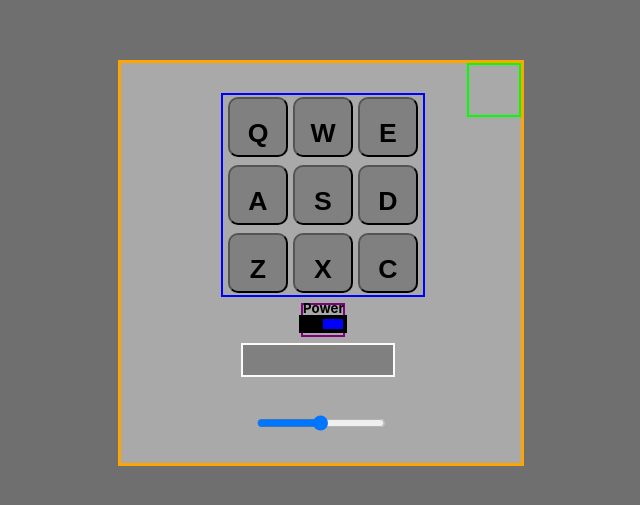
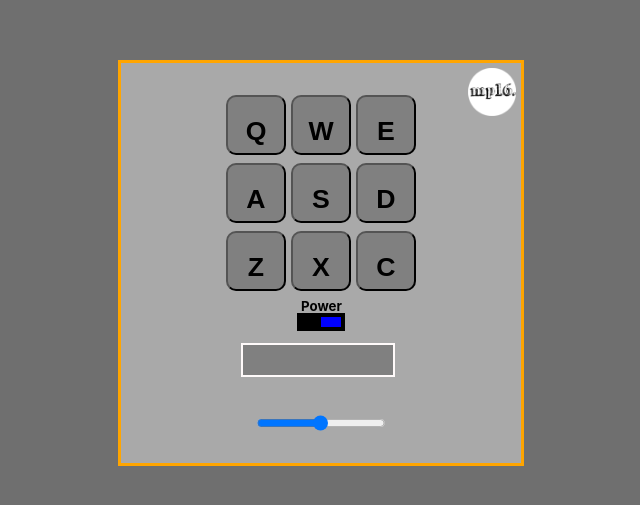
Before and after one commit to maksim-petrushin/drumMachineReact, a React (Create React App) app: page / in a window 1280 px wide. Shown: the part 137-642 px from the top of the page, without its empty margins (319-959 px from the left). Built offline with nearby package versions, Linux system fonts and the light colour scheme; the HTML template or start-up script is replaced by a standard one.

Commit message:
final version

```diff
--- a/src/App.js
+++ b/src/App.js
@@ -9,6 +9,7 @@
 import sound9 from "./components/sound9.mp3"
 import React from "react"
 import Button from "./components/Button";
+import logo from'./mp16logo.png';
 class App extends React.Component{
   constructor(props){
     super(props);
@@ -86,7 +87,7 @@
   render(){
     return (
     <div className="App">
-      <div className="logo"></div>
+      <img src={logo} className="App-logo" alt="logo" />
       <div className="buttonContainer">
       <Button sound={sound1} letter={"Q"} power={this.state.power} handleSound={this.handleSound} volume={this.state.volume}/>
       <Button sound={sound2} letter={"W"} power={this.state.power} handleSound={this.handleSound} volume={this.state.volume}/>
--- a/src/index.css
+++ b/src/index.css
@@ -23,6 +23,12 @@
 
   position:relative;
 }
+.App-logo{
+  position: absolute;
+  right: 5px;
+  top: 5px;
+  height: 6vmin;
+}
 .logo{
   position: absolute;
   right: 0px;
@@ -34,7 +40,6 @@
   position: absolute;
   left:25%;
   top: 30px;
-  border: 2px solid blue;
   height:200px;
   width:200px;
 
@@ -57,7 +62,6 @@
 
 }
 .powerSwitch{
-  border: 2px solid purple;
   width: 40px;
   height: 30px;
   position: absolute;
```
Also changed, not shown: src/mp16logo.png (added).
